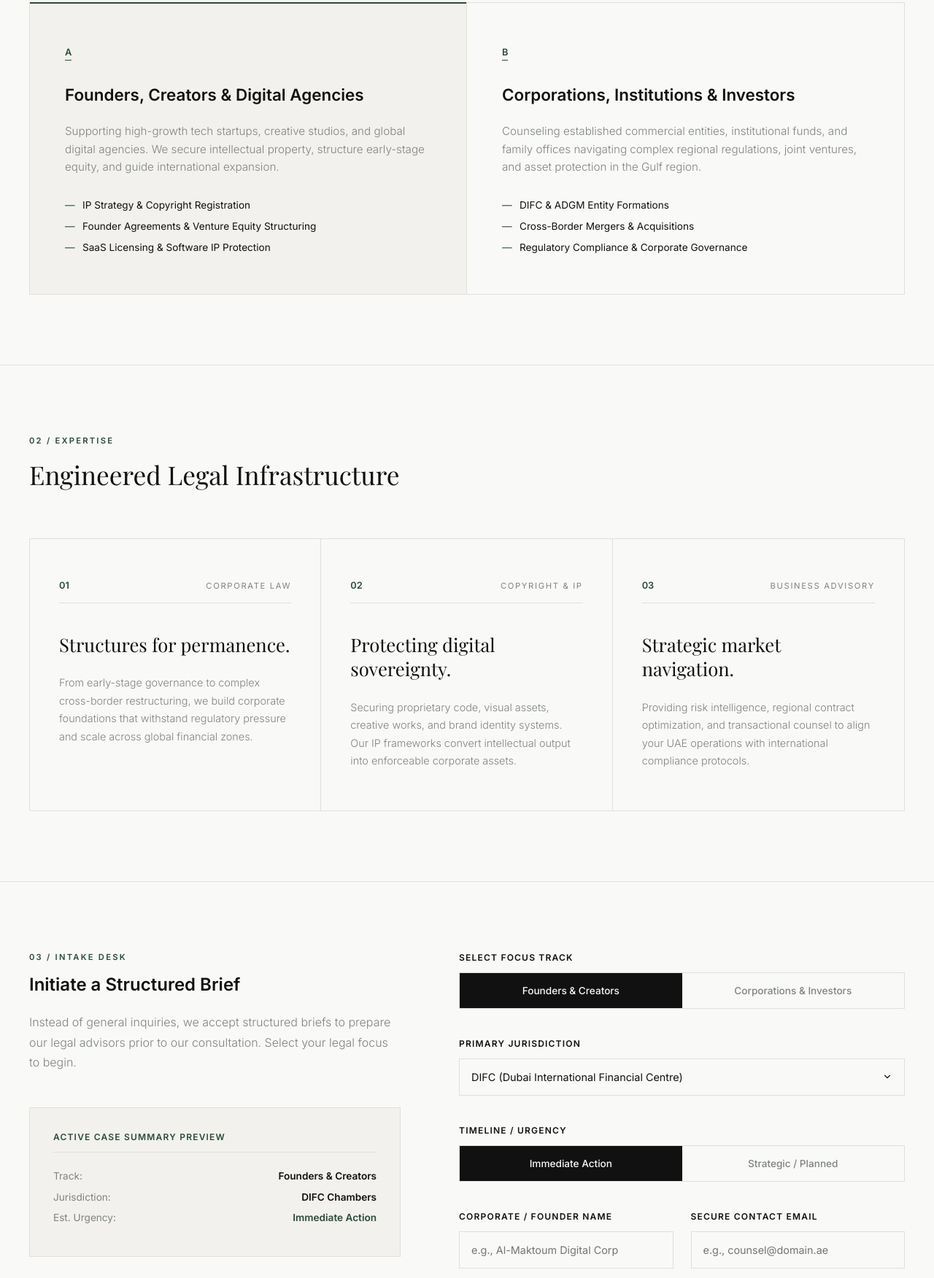
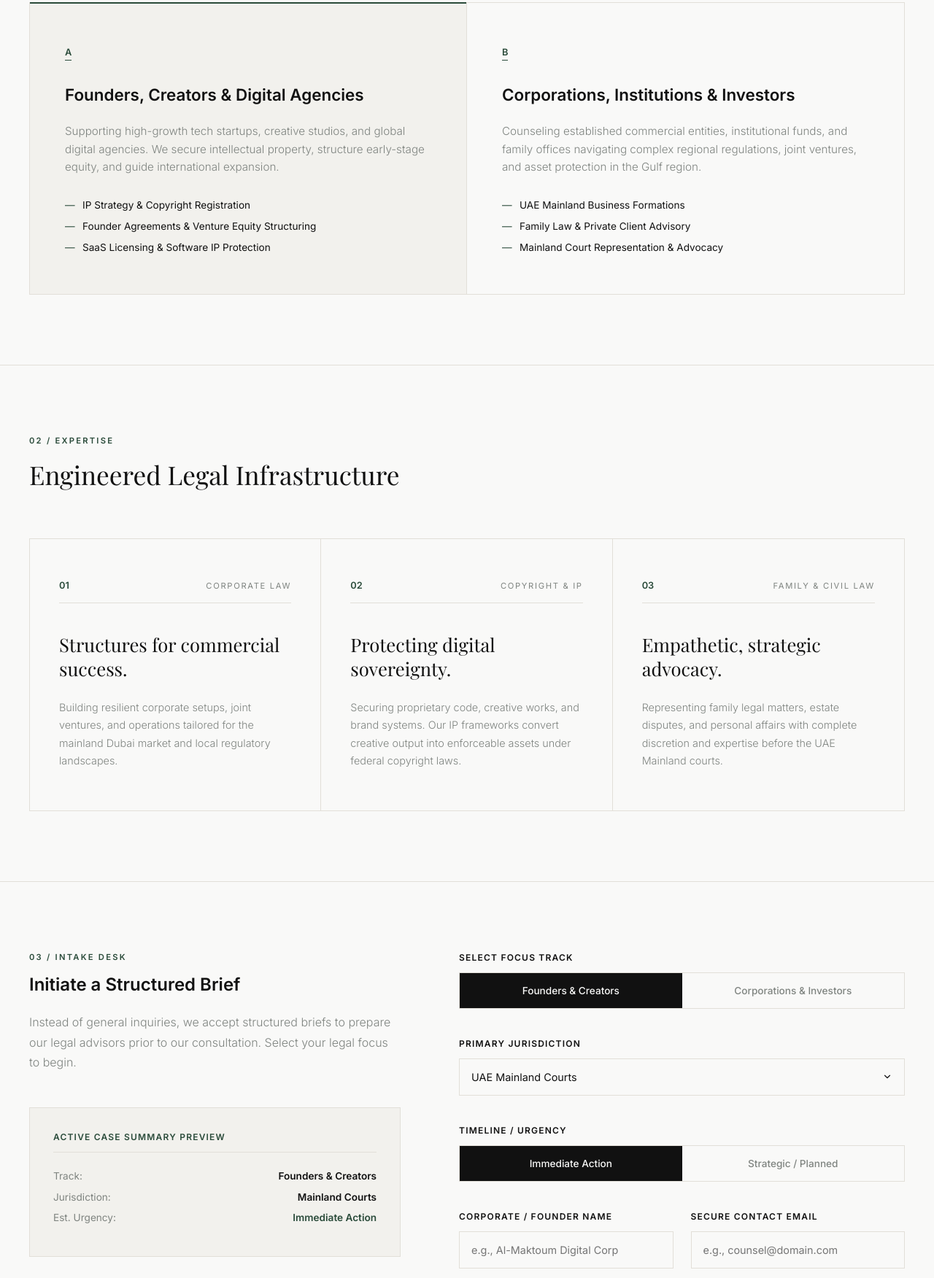
Before and after one commit to haresholmes/bettercallramadan, a plain HTML site: page index.html in a window 1280 px wide. Shown: the part 1045-2797 px from the top of the page at 73% size. Drawn offline with nearby package versions, Linux system fonts and the light colour scheme; a web font is replaced by a local one.

Commit message:
Update address, contact details, and refocus jurisdiction to UAE Mainland courts and family law

```diff
--- a/index.html
+++ b/index.html
@@ -55,11 +55,11 @@
                     <div class="hero-meta">
                         <div class="meta-item">
                             <span class="meta-label" data-text-en="Jurisdiction" data-text-ar="الاختصاص القضائي">Jurisdiction</span>
-                            <span class="meta-val" data-text-en="DIFC / UAE Federal / Global" data-text-ar="مركز دبي المالي العالمي / الاتحادية / العالمي">DIFC / UAE Federal / Global</span>
+                            <span class="meta-val" data-text-en="UAE Mainland / Dubai Courts" data-text-ar="بر دبي الرئيسي / محاكم دبي">UAE Mainland / Dubai Courts</span>
                         </div>
                         <div class="meta-item">
                             <span class="meta-label" data-text-en="Focus" data-text-ar="التركيز الرئيسي">Focus</span>
-                            <span class="meta-val" data-text-en="Corporate, IP, VC Advisory" data-text-ar="الشركات، الملكية الفكرية، رأس المال الجريء">Corporate, IP, VC Advisory</span>
+                            <span class="meta-val" data-text-en="Corporate, IP, Family Law" data-text-ar="الشركات، الملكية الفكرية، قانون الأسرة">Corporate, IP, Family Law</span>
                         </div>
                     </div>
                 </div>
@@ -102,9 +102,9 @@
                         Counseling established commercial entities, institutional funds, and family offices navigating complex regional regulations, joint ventures, and asset protection in the Gulf region.
                     </p>
                     <ul class="card-list">
-                        <li data-text-en="DIFC & ADGM Entity Formations" data-text-ar="تأسيس الشركات في مركز دبي المالي العالمي وسوق أبوظبي العالمي">DIFC & ADGM Entity Formations</li>
-                        <li data-text-en="Cross-Border Mergers & Acquisitions" data-text-ar="الدمج والاستحواذ عبر الحدود">Cross-Border Mergers & Acquisitions</li>
-                        <li data-text-en="Regulatory Compliance & Corporate Governance" data-text-ar="الامتثال التنظيمي والحوكمة المؤسسية">Regulatory Compliance & Corporate Governance</li>
+                        <li data-text-en="UAE Mainland Business Formations" data-text-ar="تأسيس الشركات في بر دبي الرئيسي">UAE Mainland Business Formations</li>
+                        <li data-text-en="Family Law & Private Client Advisory" data-text-ar="قانون الأسرة واستشارات الأحوال الشخصية">Family Law & Private Client Advisory</li>
+                        <li data-text-en="Mainland Court Representation & Advocacy" data-text-ar="التمثيل القضائي والمرافعة أمام المحاكم المحلية">Mainland Court Representation & Advocacy</li>
                     </ul>
                 </div>
             </div>
@@ -123,9 +123,9 @@
                         <span class="item-index">01</span>
                         <span class="item-label" data-text-en="Corporate Law" data-text-ar="قانون الشركات">Corporate Law</span>
                     </div>
-                    <h3 class="item-title" data-text-en="Structures for permanence." data-text-ar="هياكل تدوم طويلاً.">Structures for permanence.</h3>
-                    <p class="item-desc" data-text-en="From early-stage governance to complex cross-border restructuring, we build corporate foundations that withstand regulatory pressure and scale across global financial zones." data-text-ar="من حوكمة المراحل المبكرة إلى إعادة الهيكلة المعقدة عبر الحدود، نبني الأسس المؤسسية التي تصمد أمام الضغوط التنظيمية وتتوسع عبر المناطق المالية العالمية.">
-                        From early-stage governance to complex cross-border restructuring, we build corporate foundations that withstand regulatory pressure and scale across global financial zones.
+                    <h3 class="item-title" data-text-en="Structures for commercial success." data-text-ar="هياكل للنجاح التجاري.">Structures for commercial success.</h3>
+                    <p class="item-desc" data-text-en="Building resilient corporate setups, joint ventures, and operations tailored for the mainland Dubai market and local regulatory landscapes." data-text-ar="بناء شركات مرنة، مشاريع مشتركة، وعمليات تجارية مهيأة خصيصاً لسوق بر دبي الرئيسي والأطر التنظيمية المحلية.">
+                        Building resilient corporate setups, joint ventures, and operations tailored for the mainland Dubai market and local regulatory landscapes.
                     </p>
                 </div>
                 <!-- Practice 2 -->
@@ -135,19 +135,19 @@
                         <span class="item-label" data-text-en="Copyright & IP" data-text-ar="حقوق النشر والملكية الفكرية">Copyright & IP</span>
                     </div>
                     <h3 class="item-title" data-text-en="Protecting digital sovereignty." data-text-ar="حماية السيادة الرقمية.">Protecting digital sovereignty.</h3>
-                    <p class="item-desc" data-text-en="Securing proprietary code, visual assets, creative works, and brand identity systems. Our IP frameworks convert intellectual output into enforceable corporate assets." data-text-ar="تأمين الكود البرمجي المملوك، الأصول البصرية، الأعمال الإبداعية، وأنظمة الهوية التجارية. تحول أطر الملكية الفكرية لدينا الإنتاج الفكري إلى أصول مؤسسية قابلة للتنفيذ.">
-                        Securing proprietary code, visual assets, creative works, and brand identity systems. Our IP frameworks convert intellectual output into enforceable corporate assets.
+                    <p class="item-desc" data-text-en="Securing proprietary code, creative works, and brand systems. Our IP frameworks convert creative output into enforceable assets under federal copyright laws." data-text-ar="تأمين الكود البرمجي، الأعمال الإبداعية، وأنظمة الهوية. تحول أطر الملكية الفكرية لدينا الإنتاج الفكري إلى أصول قابلة للتنفيذ بموجب قوانين حقوق النشر الاتحادية.">
+                        Securing proprietary code, creative works, and brand systems. Our IP frameworks convert creative output into enforceable assets under federal copyright laws.
                     </p>
                 </div>
                 <!-- Practice 3 -->
                 <div class="expertise-item">
                     <div class="item-meta">
                         <span class="item-index">03</span>
-                        <span class="item-label" data-text-en="Business Advisory" data-text-ar="الاستشارات التجارية">Business Advisory</span>
+                        <span class="item-label" data-text-en="Family & Civil Law" data-text-ar="قانون الأسرة والقانون المدني">Family & Civil Law</span>
                     </div>
-                    <h3 class="item-title" data-text-en="Strategic market navigation." data-text-ar="الملاحة الاستراتيجية في السوق.">Strategic market navigation.</h3>
-                    <p class="item-desc" data-text-en="Providing risk intelligence, regional contract optimization, and transactional counsel to align your UAE operations with international compliance protocols." data-text-ar="نقدم معلومات استخبارات المخاطر، تحسين العقود الإقليمية، واستشارات المعاملات لمواءمة عملياتك في دولة الإمارات مع بروتوكولات الامتثال الدولية.">
-                        Providing risk intelligence, regional contract optimization, and transactional counsel to align your UAE operations with international compliance protocols.
+                    <h3 class="item-title" data-text-en="Empathetic, strategic advocacy." data-text-ar="مرافعة متعاطفة واستراتيجية.">Empathetic, strategic advocacy.</h3>
+                    <p class="item-desc" data-text-en="Representing family legal matters, estate disputes, and personal affairs with complete discretion and expertise before the UAE Mainland courts." data-text-ar="تمثيل قضايا الأسرة، نزاعات الإرث، والأحوال الشخصية بسرية تامة وخبرة واسعة أمام محاكم بر دبي الرئيسي والمحاكم الاتحادية.">
+                        Representing family legal matters, estate disputes, and personal affairs with complete discretion and expertise before the UAE Mainland courts.
                     </p>
                 </div>
             </div>
@@ -202,10 +202,10 @@
                         <div class="form-group">
                             <label class="form-label" for="jurisdiction-select" data-text-en="Primary Jurisdiction" data-text-ar="الاختصاص القضائي الأساسي">Primary Jurisdiction</label>
                             <select id="jurisdiction-select" name="jurisdiction" class="custom-select">
-                                <option value="DIFC (Dubai International Financial Centre)" data-text-en="DIFC (Dubai International Financial Centre)" data-text-ar="مركز دبي المالي العالمي">DIFC (Dubai International Financial Centre)</option>
-                                <option value="ADGM (Abu Dhabi Global Market)" data-text-en="ADGM (Abu Dhabi Global Market)" data-text-ar="سوق أبوظبي العالمي">ADGM (Abu Dhabi Global Market)</option>
-                                <option value="UAE Mainland / Federal" data-text-en="UAE Mainland / Federal" data-text-ar="بر دبي الرئيسي / الاتحادي">UAE Mainland / Federal</option>
-                                <option value="International / Cross-Border" data-text-en="International / Cross-Border" data-text-ar="دولي / عابر للحدود">International / Cross-Border</option>
+                                <option value="UAE Mainland Courts" data-text-en="UAE Mainland Courts" data-text-ar="محاكم دبي (بر دبي الرئيسي)" selected>UAE Mainland Courts</option>
+                                <option value="UAE Federal Courts" data-text-en="UAE Federal Courts" data-text-ar="المحاكم الاتحادية للدولة">UAE Federal Courts</option>
+                                <option value="DIFC / ADGM Zones" data-text-en="DIFC / ADGM Zones" data-text-ar="مركز دبي المالي / سوق أبوظبي">DIFC / ADGM Zones</option>
+                                <option value="International Advisory" data-text-en="International Advisory" data-text-ar="استشارة دولية">International Advisory</option>
                             </select>
                         </div>
 
@@ -232,7 +232,7 @@
                             </div>
                             <div class="form-group half-width">
                                 <label class="form-label" for="client-email" data-text-en="Secure Contact Email" data-text-ar="البريد الإلكتروني الآمن">Secure Contact Email</label>
-                                <input type="email" id="client-email" name="email" class="custom-input" placeholder="e.g., counsel@domain.ae" required>
+                                <input type="email" id="client-email" name="email" class="custom-input" placeholder="e.g., counsel@domain.com" required>
                             </div>
                         </div>
 
@@ -264,10 +264,10 @@
                 </div>
                 <div class="footer-contact-col">
                     <h5 class="footer-col-title" data-text-en="Dubai Chambers" data-text-ar="مكاتب دبي">Dubai Chambers</h5>
-                    <p class="address-line">The Gate District, East Wing</p>
-                    <p class="address-line">Level 4, DIFC, Dubai, UAE</p>
+                    <p class="address-line" data-text-en="Bay Square, Business Bay" data-text-ar="باي سكوير، الخليج التجاري">Bay Square, Business Bay</p>
+                    <p class="address-line" data-text-en="Dubai, UAE" data-text-ar="دبي، الإمارات العربية المتحدة">Dubai, UAE</p>
                     <p class="contact-line">TEL: +971 4 380 9000</p>
-                    <p class="contact-line">EMAIL: partner@ramadan.ae</p>
+                    <p class="contact-line">EMAIL: info@bettercallramadan.com</p>
                 </div>
                 <div class="footer-links-col">
                     <h5 class="footer-col-title" data-text-en="Operational" data-text-ar="العمليات">Operational</h5>
--- a/script.js
+++ b/script.js
@@ -99,14 +99,14 @@ document.addEventListener("DOMContentLoaded", () => {
 
         // Jurisdiction
         const selectedJurisdiction = jurisdictionSelect.value;
-        if (selectedJurisdiction.includes("DIFC")) {
-            sumJurisdiction.textContent = isAr ? "مركز دبي المالي العالمي" : "DIFC Chambers";
-        } else if (selectedJurisdiction.includes("ADGM")) {
-            sumJurisdiction.textContent = isAr ? "سوق أبوظبي العالمي" : "ADGM Chambers";
+        if (selectedJurisdiction.includes("Mainland")) {
+            sumJurisdiction.textContent = isAr ? "محاكم دبي (بر دبي)" : "Mainland Courts";
         } else if (selectedJurisdiction.includes("Federal")) {
-            sumJurisdiction.textContent = isAr ? "بر دبي الرئيسي" : "UAE Mainland";
+            sumJurisdiction.textContent = isAr ? "المحاكم الاتحادية" : "Federal Courts";
+        } else if (selectedJurisdiction.includes("DIFC")) {
+            sumJurisdiction.textContent = isAr ? "مركز دبي المالي" : "DIFC/ADGM Zones";
         } else {
-            sumJurisdiction.textContent = isAr ? "عابر للحدود" : "Cross-Border";
+            sumJurisdiction.textContent = isAr ? "استشارة دولية" : "International";
         }
 
         // Urgency
```
